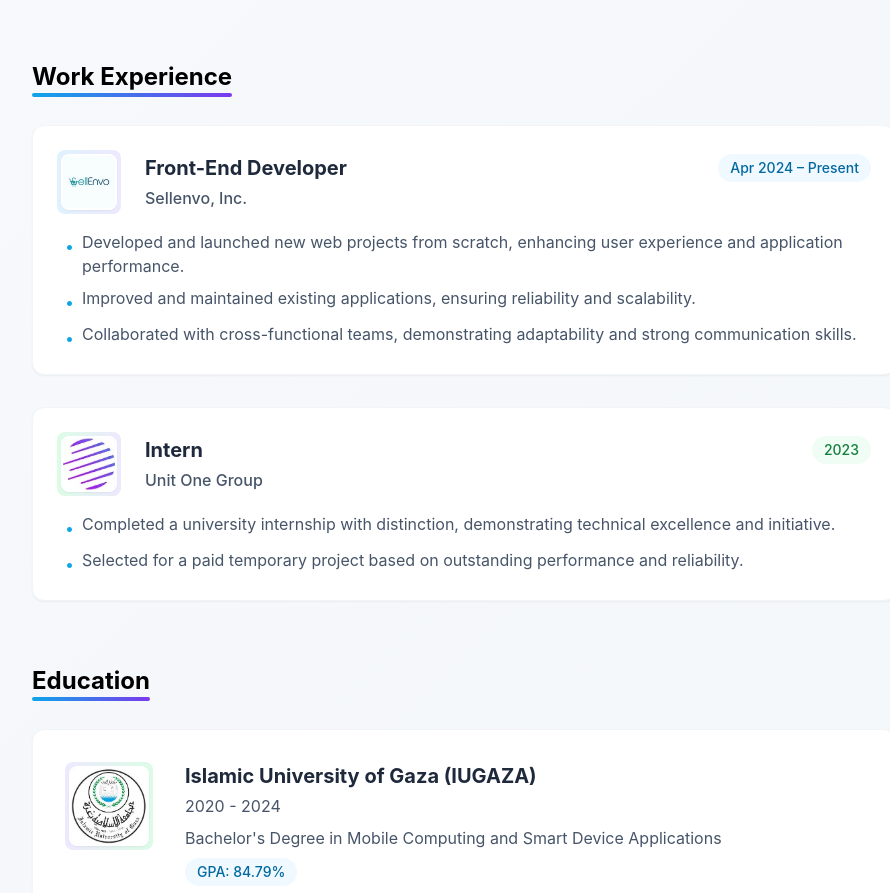
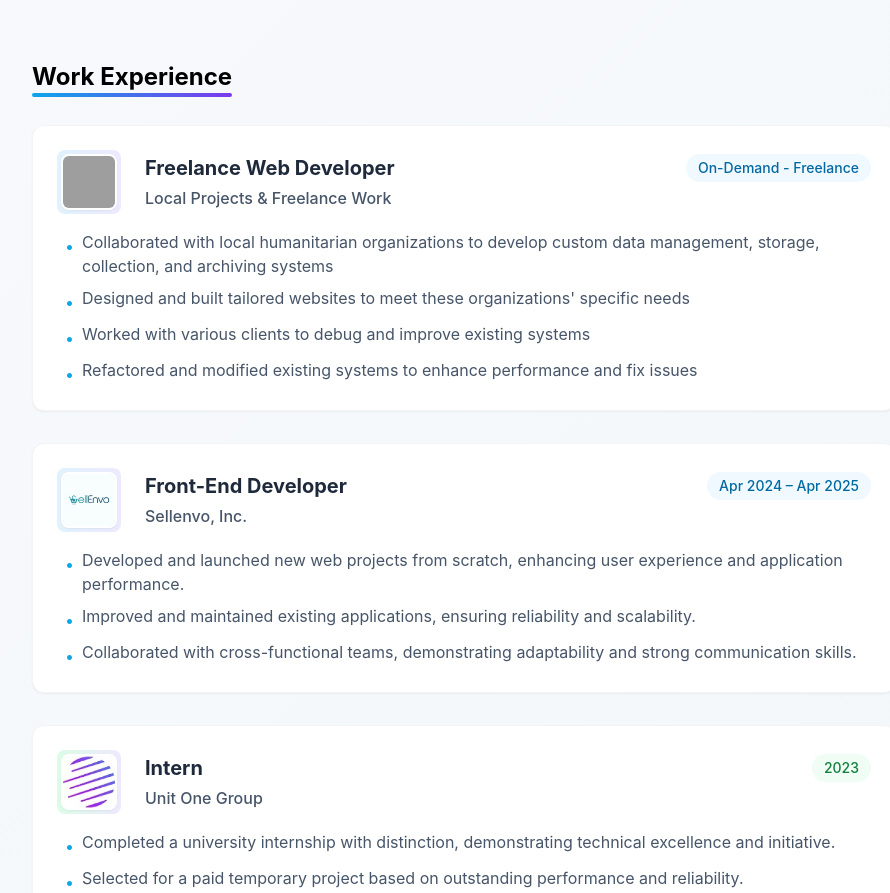
Before and after one commit to MoomenAzzam/CV, a plain HTML site: page index.html in a window 1280 px wide. Shown: the part 670-1563 px from the top of the page, without its empty margins (176-1066 px from the left). Drawn offline with nearby package versions, Linux system fonts and the light colour scheme; grey boxes are pictures that could not be loaded.

Commit message:
add loacl work section

```diff
--- a/index.html
+++ b/index.html
@@ -299,6 +299,67 @@
       <section class="max-w-4xl mx-auto px-4 mb-16">
         <h2 class="text-2xl font-bold mb-8 section-header">Work Experience</h2>
         <div class="space-y-8">
+          <!-- Freelance and Local Projects -->
+          <div
+            class="bg-white rounded-xl shadow-sm p-6 border border-gray-100 animated-card"
+          >
+            <div class="flex flex-col md:flex-row md:items-center gap-6 mb-4">
+              <div class="flex-shrink-0">
+                <div
+                  class="bg-gradient-to-r from-primary-100 to-secondary-100 p-1 rounded-lg w-fit"
+                >
+                  <img
+                    src="https://encrypted-tbn0.gstatic.com/images?q=tbn:ANd9GcQcNRIU1yrN9OeR0AjFubVNOnA8rCXriOZP2g&s"
+                    alt="Freelance Projects Logo"
+                    loading="lazy"
+                    class="w-14 h-14 rounded-lg border-2 border-white shadow-sm animated-img"
+                  />
+                </div>
+              </div>
+              <div class="flex-1">
+                <div
+                  class="flex flex-col md:flex-row md:items-center md:justify-between"
+                >
+                  <h3 class="text-xl font-bold text-dark-800">
+                    Freelance Web Developer
+                  </h3>
+                  <span
+                    class="inline-block px-3 py-1 bg-primary-50 text-primary-700 text-sm font-medium rounded-full mt-2 md:mt-0 w-fit"
+                  >
+                    On-Demand - Freelance
+                  </span>
+                </div>
+                <div class="flex items-center text-dark-600 mt-1">
+                  <span class="font-medium"
+                    >Local Projects & Freelance Work</span
+                  >
+                </div>
+              </div>
+            </div>
+            <ul class="space-y-2 text-dark-600 pl-2">
+              <li class="flex items-start">
+                <span class="text-primary-500 mr-2 mt-1">•</span>
+                Collaborated with local humanitarian organizations to develop
+                custom data management, storage, collection, and archiving
+                systems
+              </li>
+              <li class="flex items-start">
+                <span class="text-primary-500 mr-2 mt-1">•</span>
+                Designed and built tailored websites to meet these
+                organizations' specific needs
+              </li>
+              <li class="flex items-start">
+                <span class="text-primary-500 mr-2 mt-1">•</span>
+                Worked with various clients to debug and improve existing
+                systems
+              </li>
+              <li class="flex items-start">
+                <span class="text-primary-500 mr-2 mt-1">•</span>
+                Refactored and modified existing systems to enhance performance
+                and fix issues
+              </li>
+            </ul>
+          </div>
           <!-- Sellenvo -->
           <div
             class="bg-white rounded-xl shadow-sm p-6 border border-gray-100 animated-card"
@@ -326,7 +387,7 @@
                   <span
                     class="inline-block px-3 py-1 bg-primary-50 text-primary-700 text-sm font-medium rounded-full mt-2 md:mt-0 w-fit"
                   >
-                    Apr 2024 – Present
+                    Apr 2024 – Apr 2025
                   </span>
                 </div>
                 <div class="flex items-center text-dark-600 mt-1">
```
